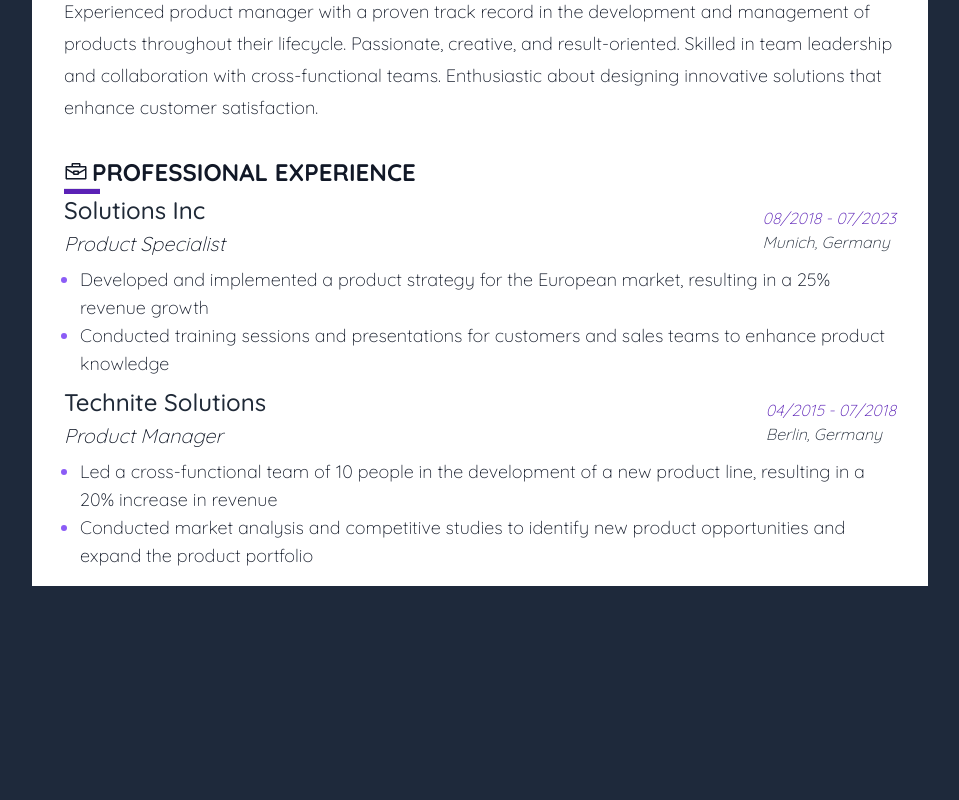
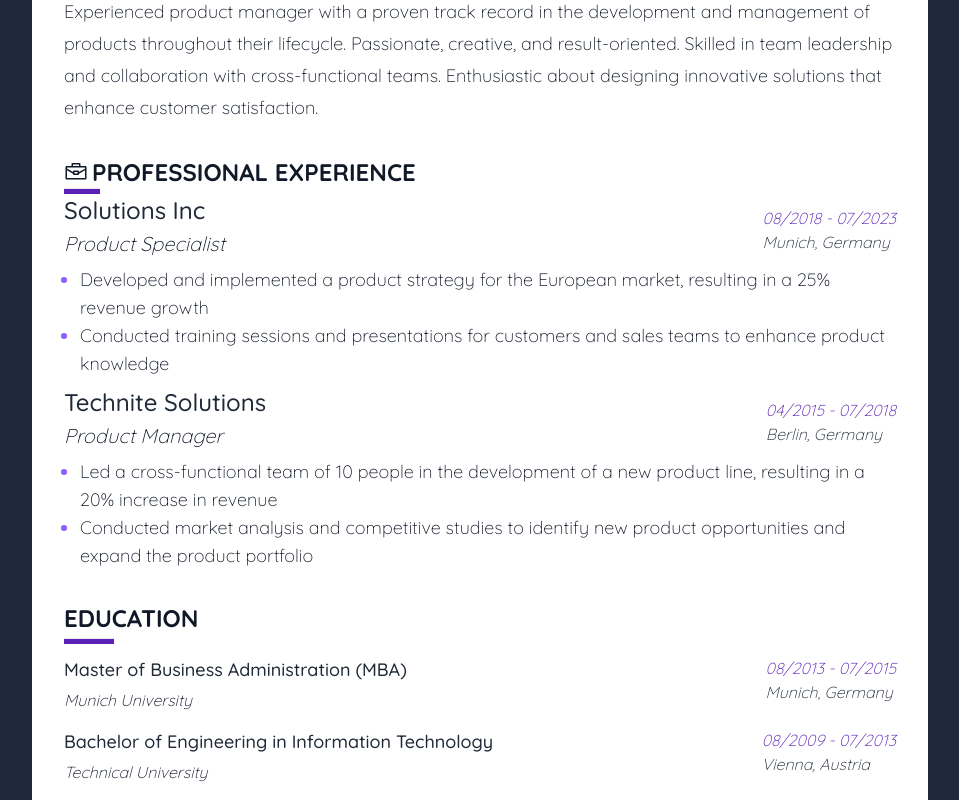
Before and after one commit to victorwamwea/deploy-static-site, a React (Vite) app: page / in a window 1280 px wide. Shown: the part 186-986 px from the top of the page, without its empty margins (160-1119 px from the left). Before the commit the page ends 800 px from the top, so only its background shows below. Built offline with nearby package versions, Linux system fonts and the light colour scheme.

Commit message:
Adding Education content

```diff
--- a/src/components/Content.jsx
+++ b/src/components/Content.jsx
@@ -70,6 +70,47 @@ function Content() {
             </div>
         </div>
     </section>
+    <section className="px-8 py-4 bg-white">
+        <h2 className="mb-3 text-2xl font-bold text-gray-900 uppercase">
+            <i className="fa-solid fa-graduation-cap"></i>
+            Education
+            <hr className="bg-violet-800 h-1.5 mt-1 w-[50px]"/>
+        </h2>
+        <div className="">
+            <div className="flex justify-between mb-4">
+                <div className="">
+                    <h2 className="mb-1 text-lg font-medium text-gray-800">
+                        Master of Business Administration (MBA)<br/>
+                    </h2>
+                    <p className="italic font-light text-gray-900 text-md">
+                        Munich University
+                    </p>
+                </div>
+                <p className="italic font-light text-gray-800 text-md">
+                    <span className="text-violet-800">
+                        08/2013 - 07/2015 <br/>
+                    </span>
+                    Munich, Germany
+                </p>
+            </div>
+            <div className="flex justify-between">
+                <div className="">
+                    <h2 className="mb-1 text-lg font-medium text-gray-800">
+                        Bachelor of Engineering in Information Technology<br/>
+                    </h2>
+                    <p className="italic font-light text-gray-900 text-md">
+                        Technical University
+                    </p>
+                </div>
+                <p className="italic font-light text-gray-800 text-md">
+                    <span className="text-violet-800">
+                        08/2009 - 07/2013<br/>
+                    </span>
+                    Vienna, Austria
+                </p>
+            </div>
+        </div>
+    </section>
     </>
   )
 }
```
